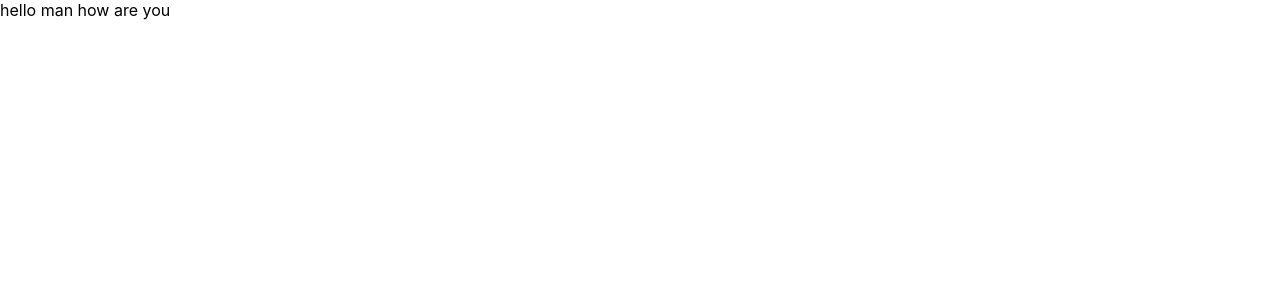
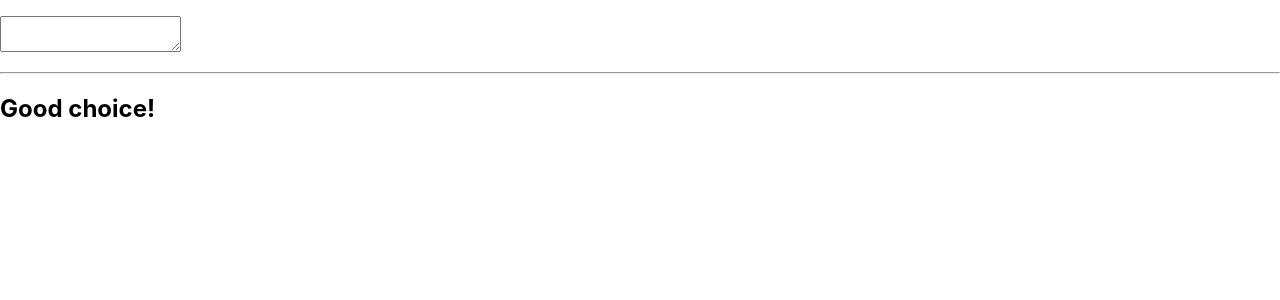
Before and after one commit to abdullahalsuad/react-hook, a React (Create React App) app: page / in a window 1280 px wide. Shown: the top 300 px of the page. Built offline with nearby package versions, Linux system fonts and the light colour scheme; the HTML template or start-up script is replaced by a standard one.

Commit message:
first commit

```diff
--- a/src/App.js
+++ b/src/App.js
@@ -1,11 +1,12 @@
+import React from 'react'
+import Todo from './component/Todo'
 
-function App() {
-  return (
-    <div >
-
-    hello man how are you
-    </div>
-  );
+export default class App extends React.Component {
+  render() {
+    return (
+      <div>
+        <Todo/>
+      </div>
+    )
+  }
 }
-
-export default App;
--- /dev/null
+++ b/src/component/Todo.js
@@ -0,0 +1,30 @@
+import React, { useState } from 'react'
+
+export default function Todo() {
+
+    const [todo, setTodo] = useState('');
+    const [warning, setWarning] = useState('');
+
+   const handleInput = (e) => {
+        const inputValue = e.target.value;
+        const Updatedwarning = inputValue.includes('.js')
+            ? 'You need JavaScript skill to complete the task. Do you have it?'
+            : null;
+
+            setTodo(inputValue);
+            setWarning(Updatedwarning);
+
+
+    };
+
+    return (
+        <div>
+            <p>{todo}</p>
+            <p>
+                <textarea name="todo" value={todo} onChange={handleInput} />
+            </p>
+            <hr />
+            <h2>{warning || 'Good choice!'}</h2>
+        </div>
+    );
+}
```
Also changed, not shown: src/component/TodoClass.js (added, +35 -0 lines).
